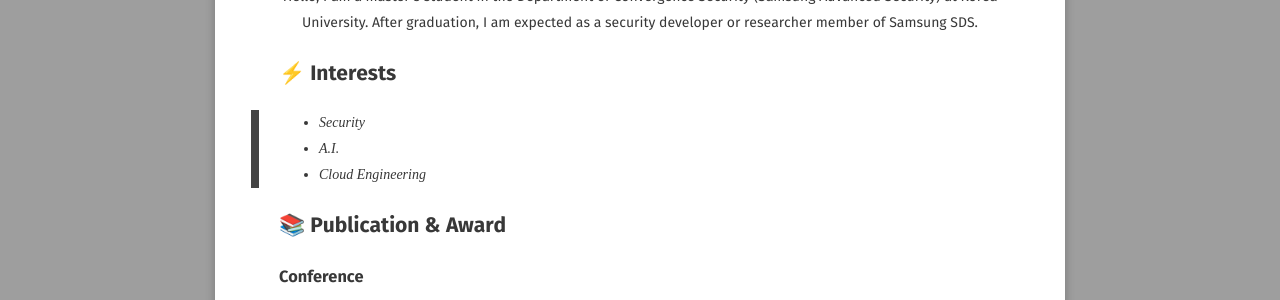
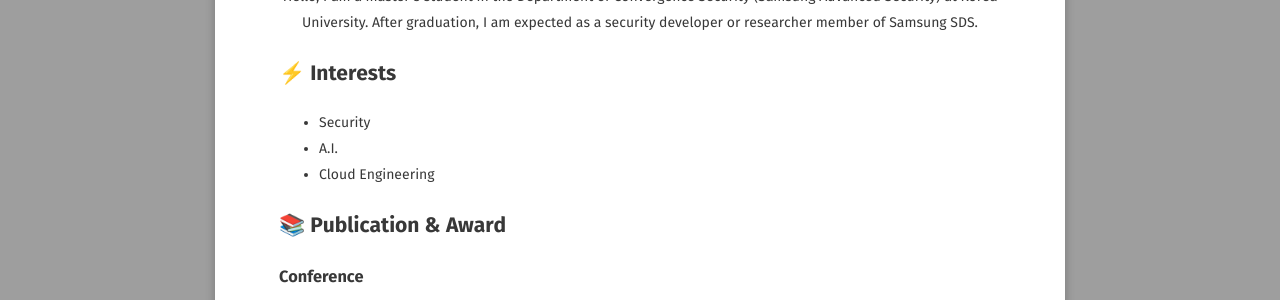
Before and after one commit to leesk212/leesk212.github.io, a Jekyll site: the page built from about/index.md, in a window 1280 px wide. Shown: the part 305-605 px from the top of the page. Built offline with Jekyll 4.4.1, drawn with Linux system fonts in a browser that asks for light colours; some web fonts are replaced.

```diff
--- a/about/index.md
+++ b/about/index.md
@@ -16,9 +16,9 @@ After graduation, I am expected as a security developer or researcher member of
 
 <h2 align="left">⚡ Interests</h2>
 
-> - Security
-> - A.I.
-> - Cloud Engineering
+- Security
+- A.I.
+- Cloud Engineering
 
 ## 📚 Publication & Award
 
```
